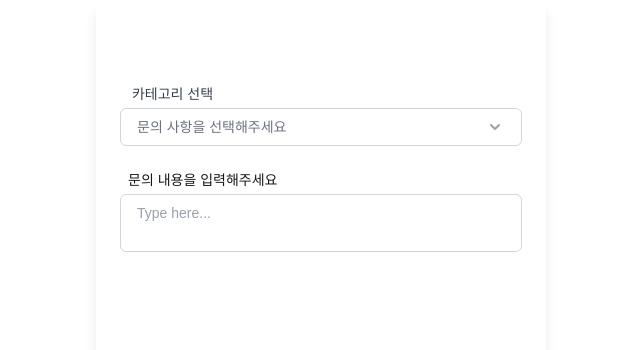
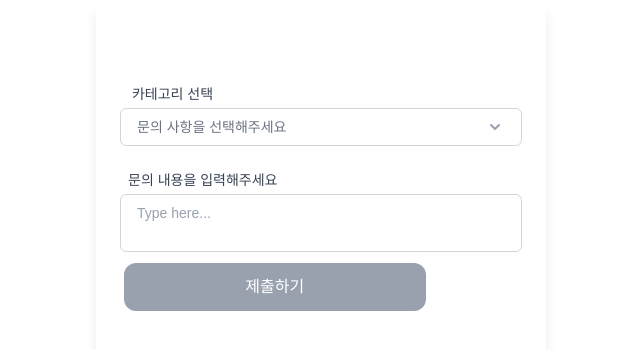
Before and after one commit to babgroup/Dutchpay, a Next.js app in the folder frontend/: page /1to1Inquiry in a window 1280 px wide. Shown: the top 350 px of the page, without its empty margins (319-959 px from the left). Built offline with nearby package versions, Linux system fonts and the light colour scheme.

Commit message:
✨ feat: add submit button

```diff
--- a/frontend/src/app/1to1Inquiry/components/InquiryInput.tsx
+++ b/frontend/src/app/1to1Inquiry/components/InquiryInput.tsx
@@ -15,7 +15,7 @@ export default function InquiryInput({
 }: InquiryInputProps) {
     return (
         <div className="mt-6 w-full">
-            <label className="block pl-2 text-sm font-medium text-black-700 mb-1">
+            <label className="block pl-2 text-sm font-medium text-gray-700 mb-1">
                 {label}
             </label>
             <textarea
--- a/frontend/src/app/1to1Inquiry/page.tsx
+++ b/frontend/src/app/1to1Inquiry/page.tsx
@@ -3,6 +3,7 @@
 import SelectDropdown, { DropdownOption } from "../delivery/(withTopHeader)/select-party-room/components/Dropdown"
 import { useState } from "react";
 import InquiryInput from "./components/InquiryInput";
+import BasicButton from "../components/BasicButton";
 
 
 export default function Inquiry() {
@@ -47,6 +48,12 @@ export default function Inquiry() {
                 value={inquiryText}
                 onChange={setInquiryText}
             />
+
+            <BasicButton
+                text="제출하기"
+                onClick={handleSubmit}
+                isDisable={!selectedInquiry || !inquiryText.trim()}
+            />
         </div>
     )
 }
```
